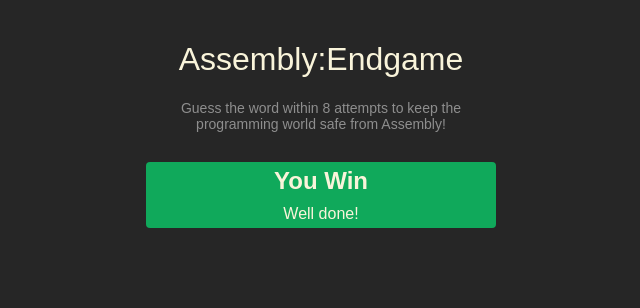
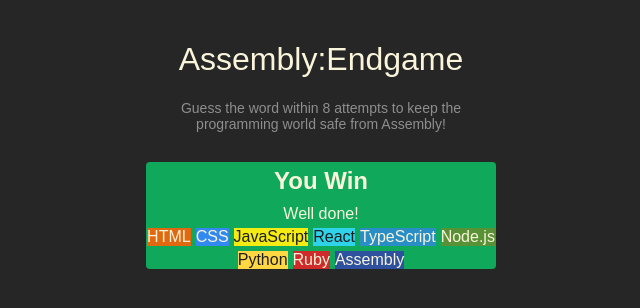
Before and after one commit to Fizza-prog/assembly-endgame, a React (Vite) app: page / in a window 1280 px wide. Shown: the top 308 px of the page, without its empty margins (319-959 px from the left). Built offline with nearby package versions, Linux system fonts and the light colour scheme.

Commit message:
add languages list and styling for it

```diff
--- a/src/App.jsx
+++ b/src/App.jsx
@@ -1,10 +1,23 @@
 import React from "react"
+import {languages} from "./languages.js"
 
 
 
 
 export default function AssemblyEndgame()
 {
+  const languageElements=languages.map(lang=>{
+    const styles={
+      backgroundColor:lang.backgroundColor,
+      color:lang.color,
+    }
+    return(
+    <span
+    key={lang.name}
+    className="chip"
+    style={styles}>{lang.name}</span>
+    )
+  })
   return(
     <main>
       <header>
@@ -17,6 +30,9 @@
       <section className="game-status">
         <h2>You Win</h2>
         <p>Well done!</p>
+        <section className="language-chips">
+           {languageElements}
+        </section>
 
       </section>
 
--- a/src/index.css
+++ b/src/index.css
@@ -48,3 +48,11 @@
 section.game-status>p{
   margin:5px;
 }
+
+section.language-chips{
+  display:flex;
+  flex-wrap:wrap;
+  gap:5px;
+  justify-content:center;
+  max-width:350px;
+}
```
